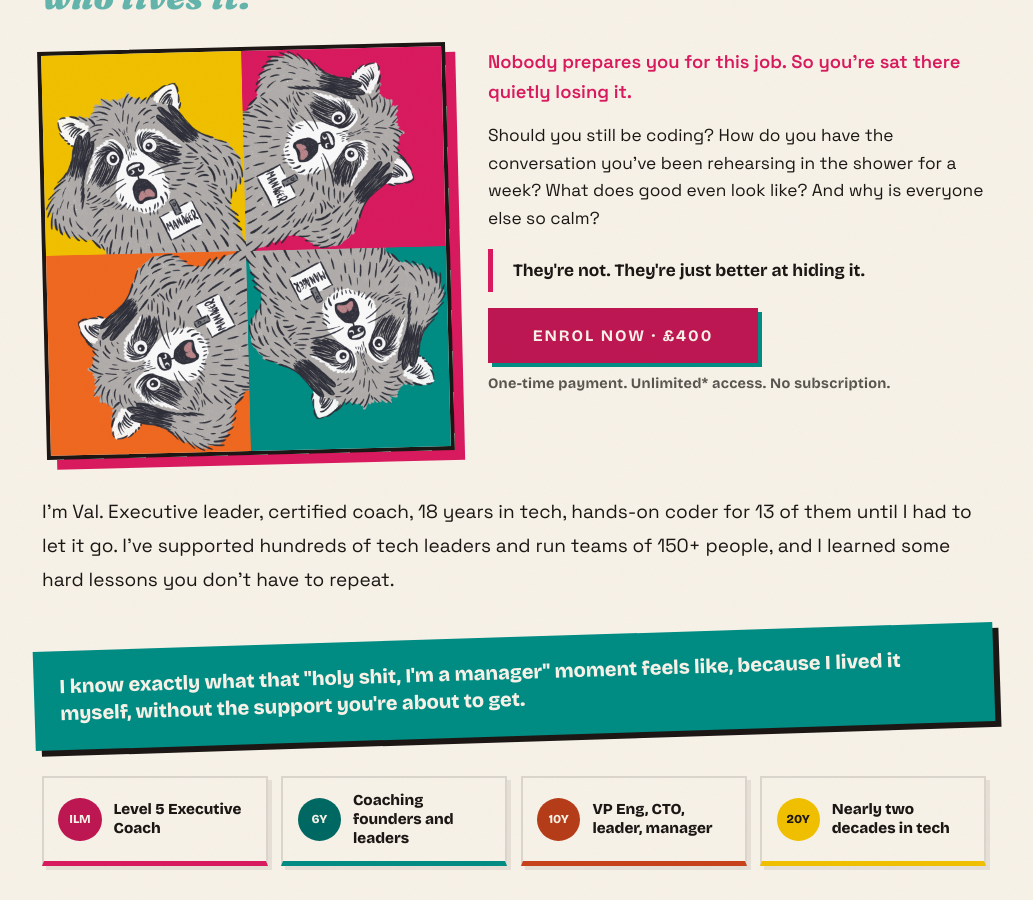
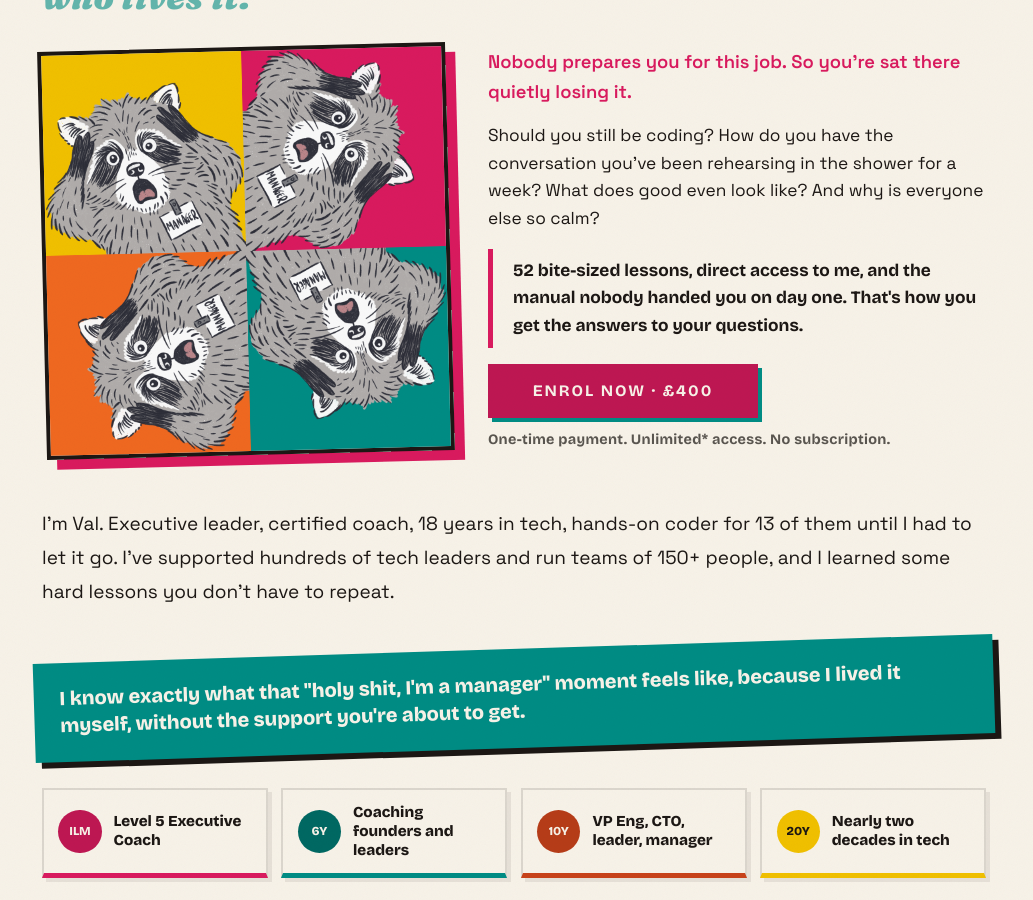
Before and after one commit to outragedpinkracoon/outragedpinkracoon.github.io, a Jekyll site: the page built from pages/holy-shit-im-a-manager.md, in a window 1280 px wide and 900 px high, scrolled down 641 px. Shown: the whole window, without its empty margins (126-1159 px from the left). Built offline with Jekyll 4.4.1, drawn with Linux system fonts in a browser that asks for light colours; comment, search, counter and statistics services are not loaded.

Commit message:
copy tweak

```diff
--- a/pages/holy-shit-im-a-manager.md
+++ b/pages/holy-shit-im-a-manager.md
@@ -25,7 +25,7 @@ schema_offers:
   <div class="course-hero__text">
     <p class="page-intro"><strong>Nobody prepares you for this job. So you're sat there quietly losing it.</strong></p>
     <p>Should you still be coding? How do you have the conversation you've been rehearsing in the shower for a week? What does good even look like? And why is everyone else so calm?</p>
-    <p class="pull-quote">They're not. They're just better at hiding it.</p>
+    <p class="pull-quote">52 bite-sized lessons, direct access to me, and the manual nobody handed you on day one. That's how you get the answers to your questions.</p>
     <p class="course-hero__cta-row">
       <a class="header-cta" href="{{ enrol_url }}">Enrol now · £400</a>
       <span class="course-hero__cta-note">One-time payment. Unlimited* access. No subscription.</span>
--- a/pages/index.html
+++ b/pages/index.html
@@ -32,7 +32,7 @@ I've seen some sh*t I tell you. </strong></p>
   <div class="home-course__body">
     <p class="home-course__label">Online course · Engineering Management First Aid</p>
     <h2 class="home-course__title"><a href="/holy-shit-im-a-manager/">Holy Shit, I'm a Manager!</a></h2>
-    <p class="home-course__pitch">Just got promoted and quietly losing it? This is everything I wish someone had handed me on day one. 50+ no-bullshit lessons, real activities, and me on Slack when you're stuck. No session to book, no waiting. Start the minute you pay.</p>
+    <p class="home-course__pitch">Should you still be coding? How do you have the conversation you've rehearsed in the shower for a week? What does good even look like? 52 bite-sized lessons, direct access to me, and the manual nobody handed you on day one.</p>
     <p class="home-course__rating"><span class="home-course__stars" aria-hidden="true">★★★★★</span> <span>5/5 from 14 managers</span></p>
     <p class="home-course__cta-row">
       <a class="button" href="/holy-shit-im-a-manager/">See the course · £400</a>
```
